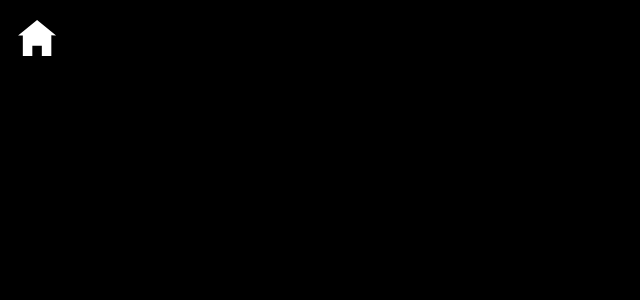
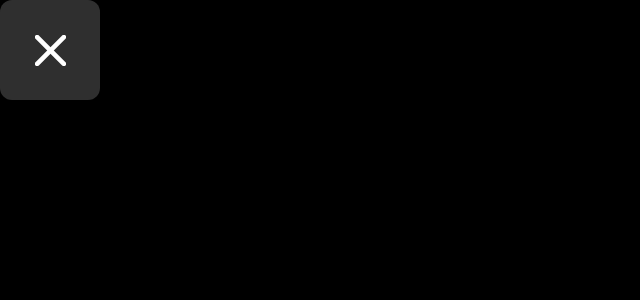
Before and after one commit to daviaxs/portfolio, a React (Vite) app: page /pagina-inicial in a window 1280 px wide. Shown: the top 300 px of the page, without its empty margins (0-640 px from the left). Built offline with nearby package versions, Linux system fonts and the light colour scheme.

Commit message:
created container component

```diff
--- a/src/pages/pagina-inicial/PaginaInicial.tsx
+++ b/src/pages/pagina-inicial/PaginaInicial.tsx
@@ -1,10 +1,23 @@
 import { IconButton } from "../../shared/components/icon/iconButton"
 import { Icon } from "../../shared/components/icon/icon"
+import { Container } from "../../shared/components/container/Container"
 
 export const PaginaInicial = () => {
   return (
-    <IconButton height={5} width={5}>
-      <Icon name="home" size={2} />
-    </IconButton>
+    <Container
+      height="100px"
+      width="100px"
+
+      display="flex"
+      align="center"
+      justifyContent="center"
+
+      borderRadius={.8}
+      bg={"#2f2f2f"}
+    >
+      <IconButton height={4} width={4}>
+        <Icon name="xClose" size={1.5} />
+      </IconButton>
+    </Container>
   )
 }
--- /dev/null
+++ b/src/shared/components/container/Container.tsx
@@ -0,0 +1,118 @@
+import styled from "styled-components"
+
+interface IContainerProps extends React.HTMLAttributes<HTMLDivElement> {
+  display: "flex" | "none" | "grid" | "block"
+  flexDir?: "row" | "column"
+  justifyContent?: "start" | "center" | "end"
+  align?: "start" | "center" | "end" | "flex-start"
+  overflow?: "auto" | "visible" | "hidden"
+  // children: React.ReactNode
+
+  bg?: string
+  borderRadius?: number
+
+  width: string
+  height: string
+
+  padding?: number
+  paddingTop?: number
+  paddingRight?: number
+  paddingBottom?: number
+  paddingIncolumn?: number
+  paddingInline?: number
+  paddingLeft?: number
+
+  marginTop?: number
+  marginLeft?: number
+  marginBottom?: number
+  marginRight?: number
+
+  onClick?: () => void
+}
+
+export const Container = styled.div<IContainerProps>`
+  display: ${(props) => props.display};
+  flex-direction: ${(props) => props.flexDir};
+  justify-content: ${(props) => props.justifyContent};
+  align-items: ${(props) => props.align};
+
+  overflow-y: ${(props) => props.overflow};
+
+  background: ${(props) => props.bg};
+  border-radius: ${(props) => props.borderRadius}rem;
+
+  height: ${(props) => props.height};
+  width: ${(props) => props.width};
+
+  padding: ${(props) => props.padding}rem;
+  padding: ${(props) => props.paddingIncolumn}rem 0;
+  padding: 0 ${(props) => props.paddingInline}rem;
+  padding-top: ${(props) => props.paddingTop}rem;
+  padding-right: ${(props) => props.paddingRight}rem;
+  padding-bottom: ${(props) => props.paddingBottom}rem;
+  padding-left: ${(props) => props.paddingLeft}rem;
+
+  margin-top: ${(props) => props.marginTop}rem;
+  margin-right: ${(props) => props.marginRight}rem;
+  margin-bottom: ${(props) => props.marginBottom}rem;
+  margin-left: ${(props) => props.marginLeft}rem;
+`
+
+// export const Container: React.FC<IContainerProps> = ({
+//   display,
+//   flexDir = "row",
+//   overflow,
+//   children,
+
+//   bg,
+//   borderRadius = 0,
+
+//   width,
+//   height = "100vh",
+
+//   padding = 0,
+//   paddingTop = 0,
+//   paddingRight = 0,
+//   paddingBottom = 0,
+//   paddingLeft = 0,
+//   paddingInline = 0,
+//   paddingIncolumn = 0,
+
+//   marginTop = 0,
+//   marginRight = 0,
+//   marginBottom = 0,
+//   marginLeft = 0,
+
+//   onClick,
+// }) => {
+//   return (
+//     <ContainerStyle
+//       display={display}
+//       flexDir={flexDir}
+//       overflow={overflow}
+
+//       bg={bg}
+//       borderRadius={borderRadius}
+
+//       width={width}
+//       height={height}
+
+//       padding={padding}
+//       paddingTop={paddingTop}
+//       paddingRight={paddingRight}
+//       paddingBottom={paddingBottom}
+//       paddingLeft={paddingLeft}
+//       paddingInline={paddingInline}
+//       paddingIncolumn={paddingIncolumn}
+
+//       marginTop={marginTop}
+//       marginRight={marginRight}
+//       marginBottom={marginBottom}
+//       marginLeft={marginLeft}
+
+//       onClick={onClick}
+//     >
+//       {children}
+//     </ContainerStyle>
+//   )
+// }
--- a/src/shared/components/icon/iconButton.tsx
+++ b/src/shared/components/icon/iconButton.tsx
@@ -35,7 +35,7 @@ const IconButtonStyle = styled.button<IIconButtonProps>`
   }
 
   &:active {
-    transform: scale(0.9);
+    transform: scale(.95);
   }
 `
 
```
